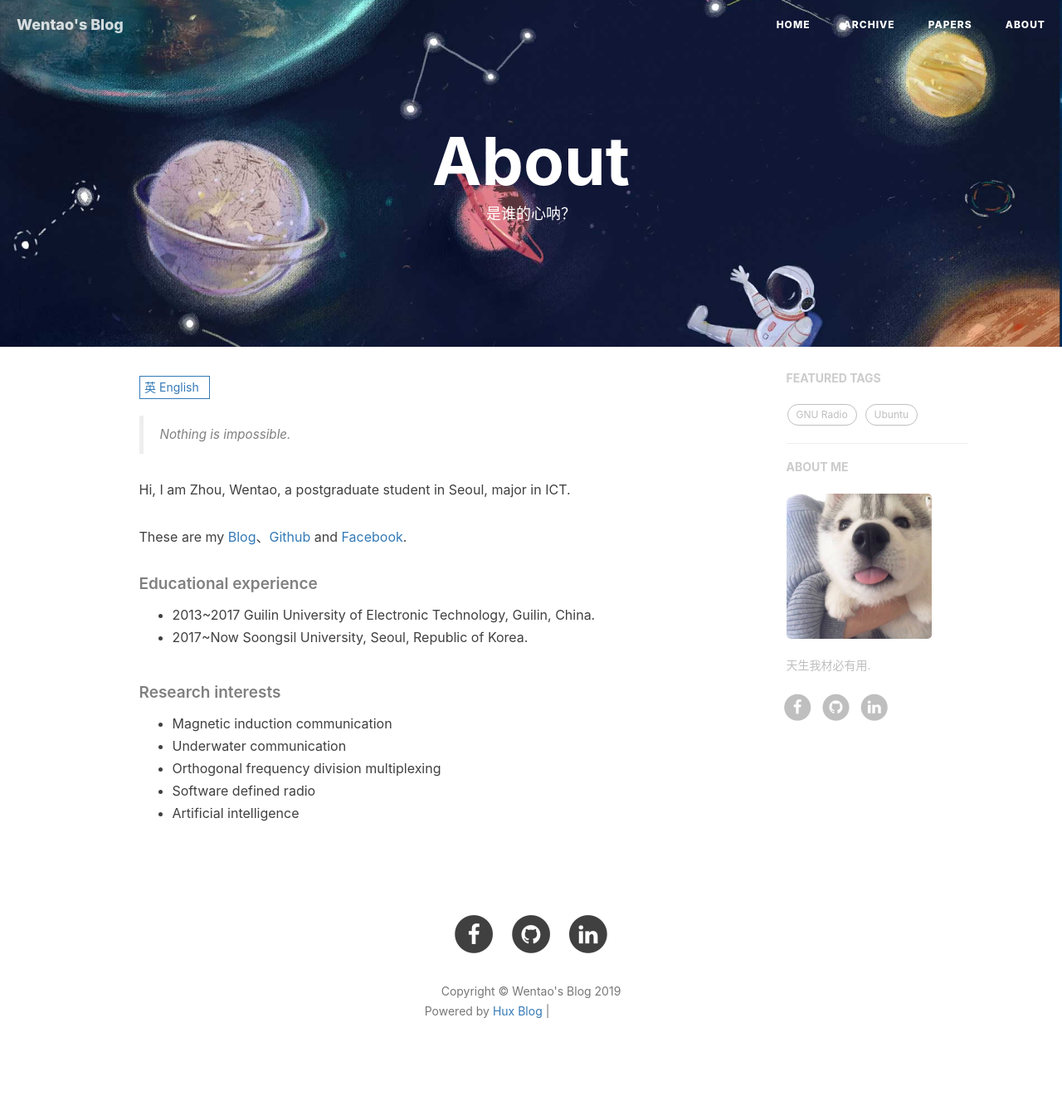
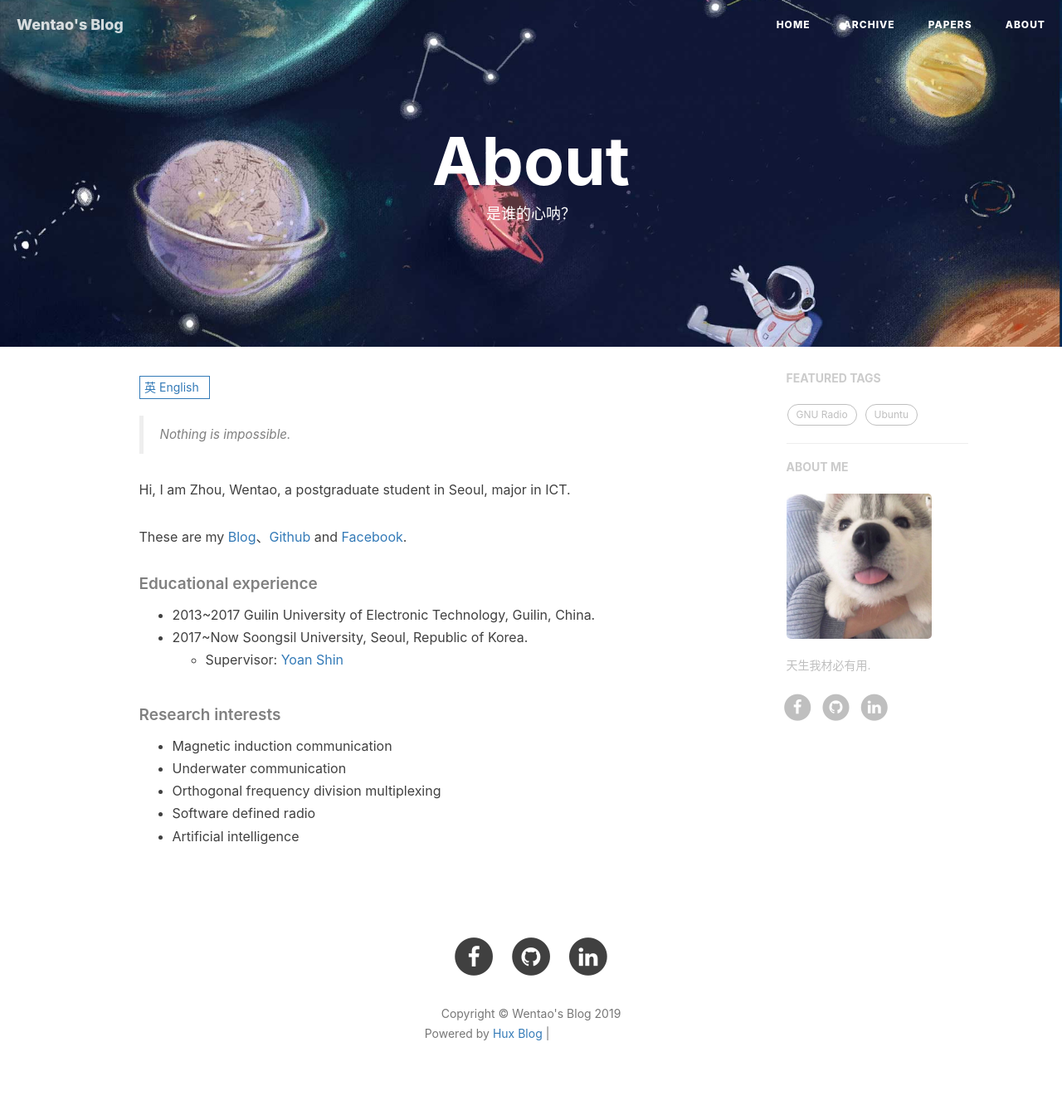
Before and after one commit to csxmt123/zhouwt612.github.io, a Jekyll site: the page built from z_about.html, in a window 1280 px wide. Shown: the whole page at 83% size. Built offline with Jekyll 4.4.1, drawn with Linux system fonts in a browser that asks for light colours; nearby versions of some CDN libraries; comment, search, counter and statistics services are not loaded; before the commit the page ends 1323 px from its top, so only the background shows below that; grey boxes are pictures that could not be loaded.

Commit message:
Update en.md

```diff
--- a/_includes/about/en.md
+++ b/_includes/about/en.md
@@ -10,6 +10,7 @@ These are my [Blog](https://wentaozhou.cn)、[Github](http://github.com/zhouwt61
 ##### Educational experience
 - 2013~2017 Guilin University of Electronic Technology, Guilin, China.
 - 2017~Now  Soongsil University, Seoul, Republic of Korea.
+  - Supervisor: [Yoan Shin](https://ieeexplore.ieee.org/author/37279496500)
 
 
 ##### Research interests
```
